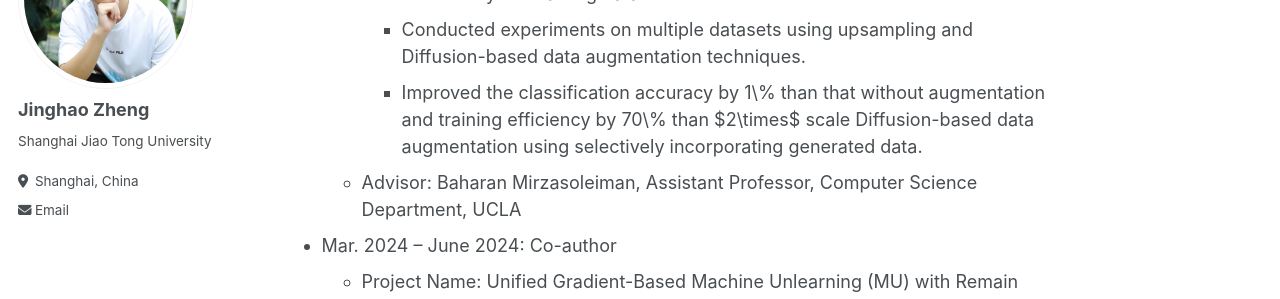
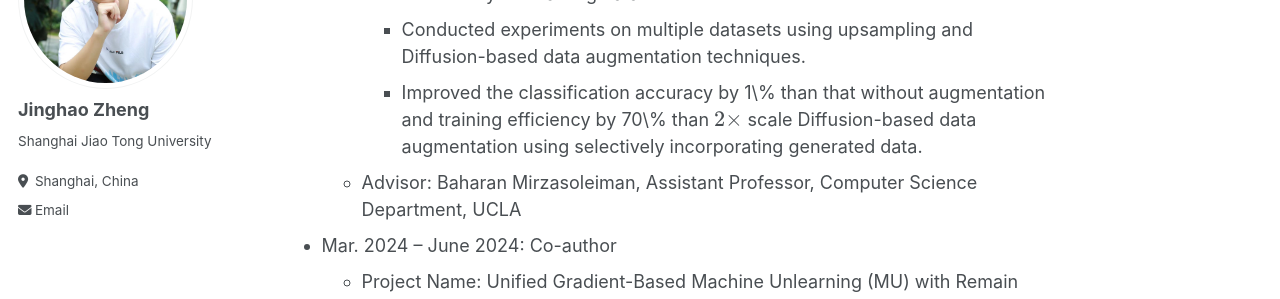
Before and after one commit to JinghaoZheng/JinghaoZheng.github.io, a Jekyll site: the page built from _pages/about.md, in a window 1280 px wide and 900 px high, scrolled down 989 px. Shown: the part 178-477 px from the top of the window. Built offline with Jekyll 4.4.1, drawn with Linux system fonts in a browser that asks for light colours.

Commit message:
Update about.md

```diff
--- a/_pages/about.md
+++ b/_pages/about.md
@@ -35,7 +35,7 @@ Research Experience
   * Project Name: Fewer Generated Images for Better Augmentation
     * Leveraged the GLIDE, a text-to-image model, with real guidance strategies to diversify the training datasets.
     * Conducted experiments on multiple datasets using upsampling and Diffusion-based data augmentation techniques.
-    * Improved the classification accuracy by 1\% than that without augmentation and training efficiency by 70\% than $2\times$ scale Diffusion-based data augmentation using selectively incorporating generated data.
+    * Improved the classification accuracy by 1\% than that without augmentation and training efficiency by 70\% than $$ 2\times $$ scale Diffusion-based data augmentation using selectively incorporating generated data.
   * Advisor: Baharan Mirzasoleiman, Assistant Professor, Computer Science Department, UCLA
 
 * Mar. 2024 -- June 2024: Co-author
```
